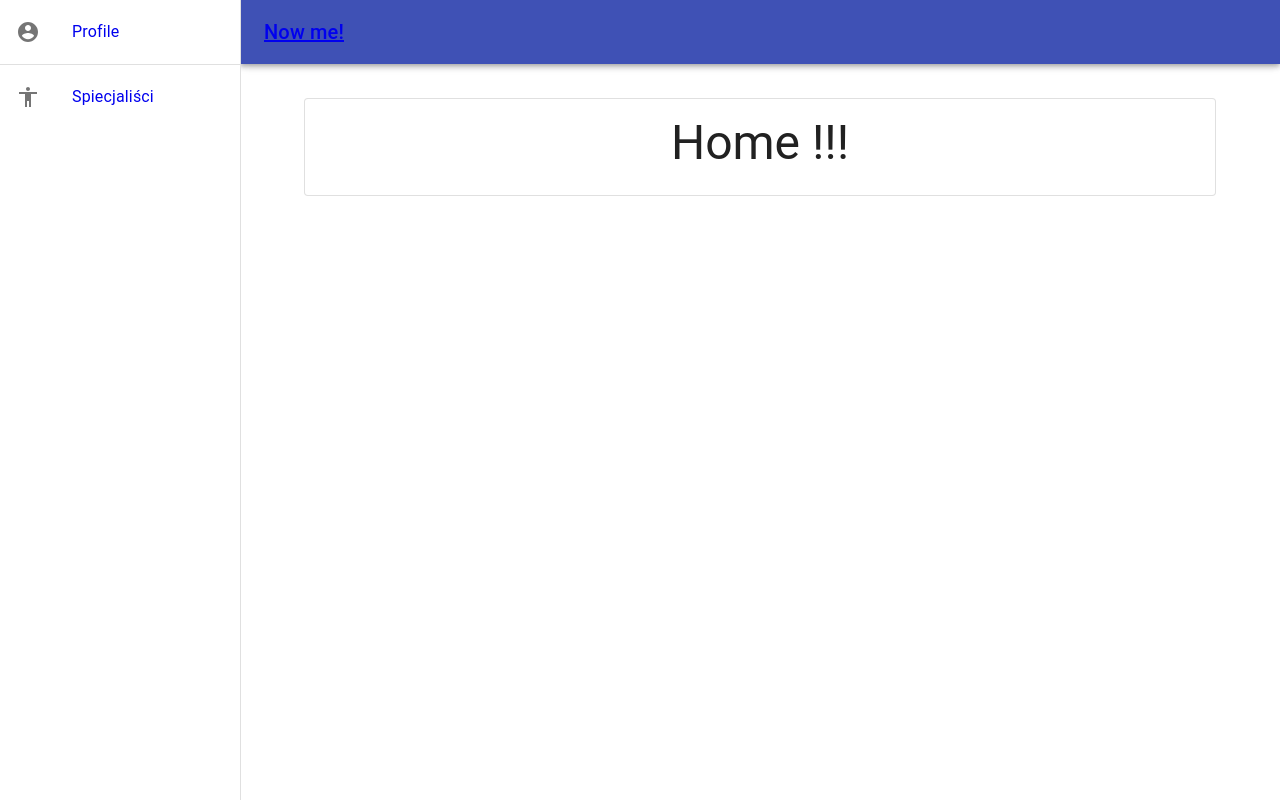
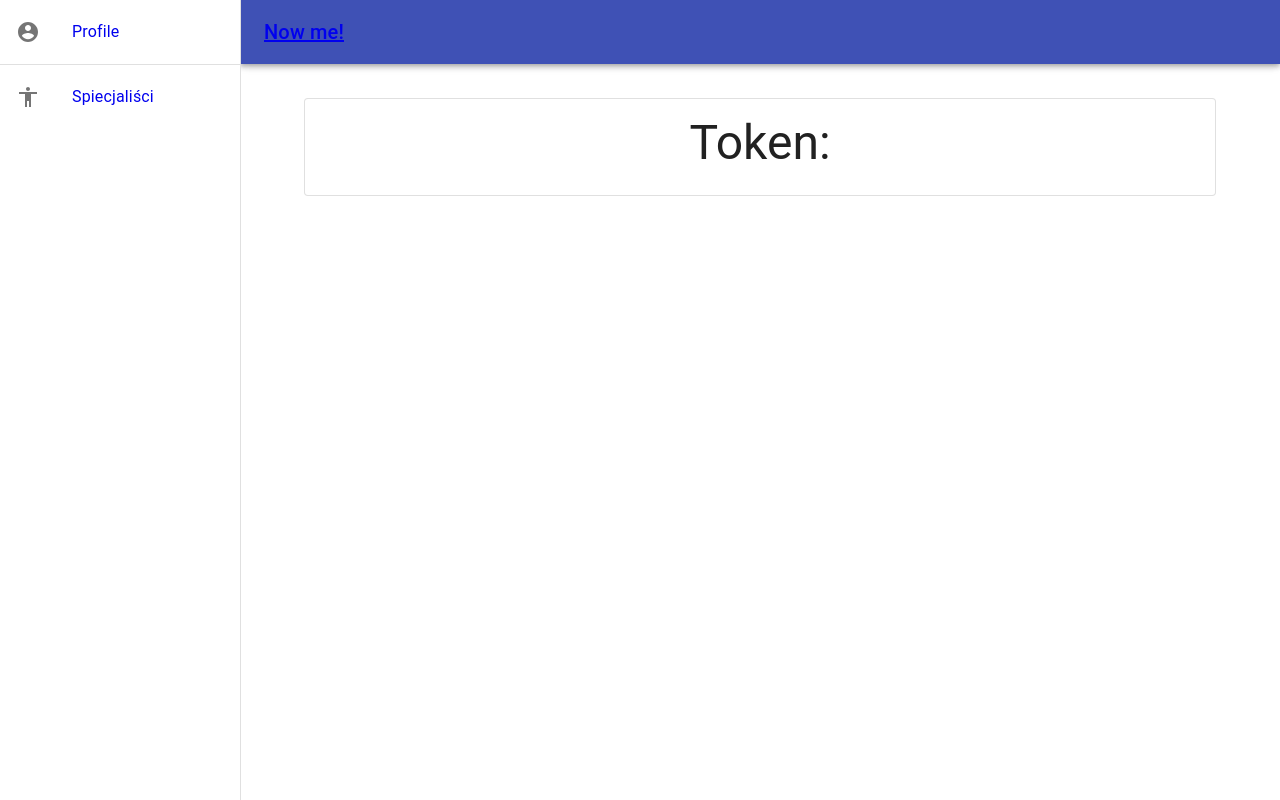
Before and after one commit to szysza26/nowme, a React (Create React App) app in the folder nowme-frontend/: page / in a window 1280 px wide. Built offline with nearby package versions, Linux system fonts and the light colour scheme.

Commit message:
fix cors

```diff
--- a/nowme-frontend/src/pages/Auth/SignIn.js
+++ b/nowme-frontend/src/pages/Auth/SignIn.js
@@ -43,15 +43,14 @@ const SignIn = (props) => {
 
   let axiosConfig = {
     headers: {
-        'Content-Type': 'application/json;charset=UTF-8',
-        "Access-Control-Allow-Origin": "*",
+        "Content-Type": 'application/json',
     }
   };
 
   const login = () => {
       axios.post("http://localhost:8000/api/login_check", postData, axiosConfig)
       .then((res) => {
-        console.log(res.data)
+        props.setToken(res.data.token);
       })
       .catch((error) => {
         console.log(error)
--- a/nowme-frontend/src/pages/Home.js
+++ b/nowme-frontend/src/pages/Home.js
@@ -18,7 +18,7 @@ const Home = (props) => {
             <Card className={classes.root} variant="outlined">
                 <CardContent>
                     <Typography variant="h3">
-                        Home !!!
+                        Token: {props.token}
                     </Typography>
                 </CardContent>
             </Card>
```
Also changed, not shown: 1 other file (tests, documents, lock files or other folders).
